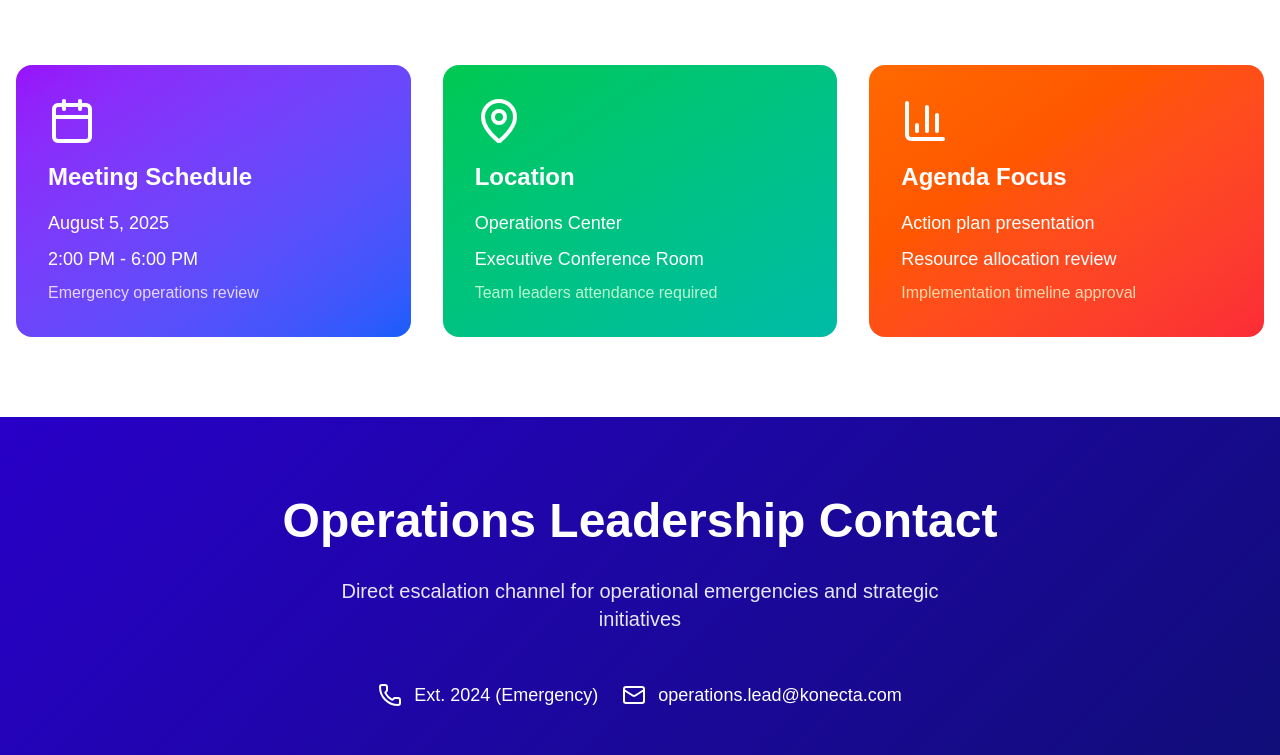
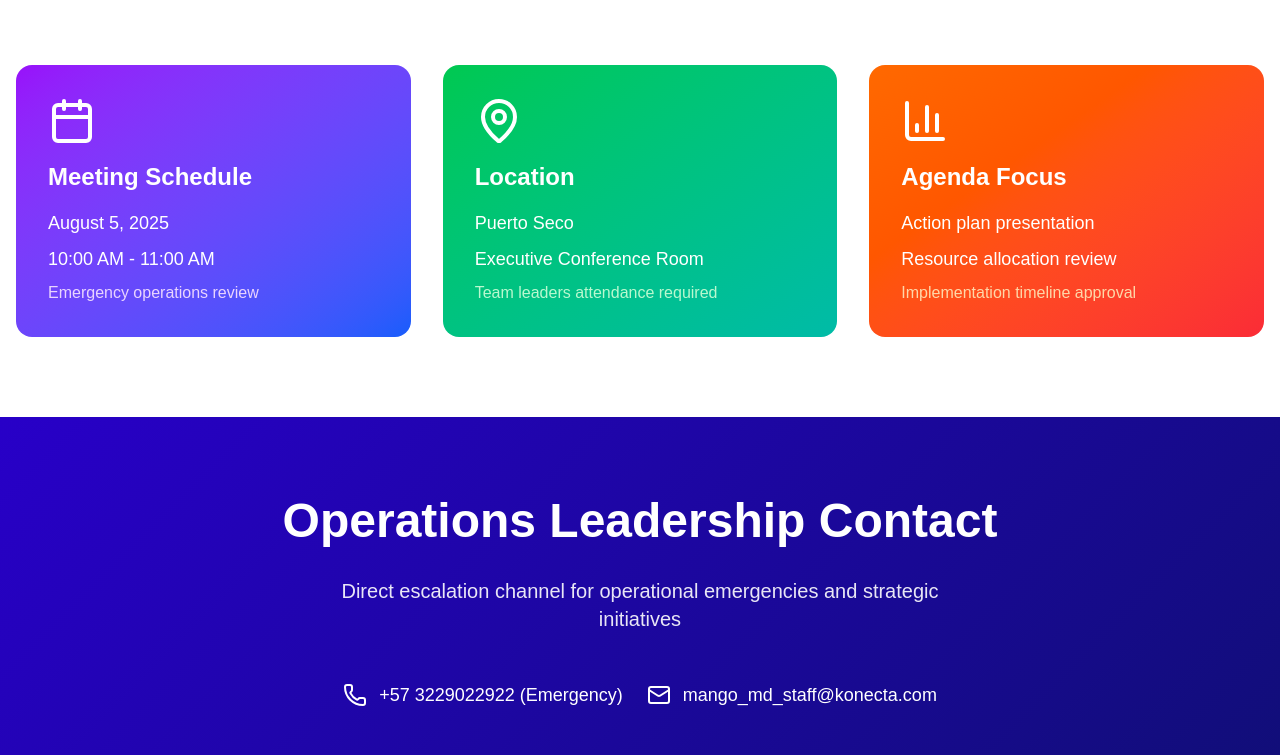
Before and after one commit to cjotasM/Prueba-TL, a Next.js app: page / in a window 1280 px wide. Shown: the part 3799-4554 px from the top of the page. Built offline with nearby package versions, Linux system fonts and the light colour scheme.

Commit message:
Ultimos retoques

```diff
--- a/src/app/components/KonectaOperationsLanding.tsx
+++ b/src/app/components/KonectaOperationsLanding.tsx
@@ -5,6 +5,7 @@ import { motion, useScroll, useTransform } from 'framer-motion'
 import { ChevronDown, Users, Target, TrendingUp, Calendar, Clock, MapPin, Phone, Mail, ArrowRight, AlertTriangle, CheckCircle, BarChart3, LucideProps } from 'lucide-react'
 import Image from 'next/image'
 import MangoBlanco from '../../img/MangoBlanco.png'
+import LogoKonectaBlanco from '../../img/Konecta_Logo_RGB_White.png'
 
 interface OperationalStat {
   icon: React.ForwardRefExoticComponent<Omit<LucideProps, "ref"> & React.RefAttributes<SVGSVGElement>>
@@ -126,7 +127,7 @@ const KonectaOperationsLanding = () => {
     {
       title: "Service Level Recovery",
       urgency: "CRITICAL - 80/20 Target: 74%",
-      description: "SLperformance below target due to forecast discrepancies. 10% variance between projected vs actual call volume impacting resource allocation.",
+      description: "SL performance below target due to forecast discrepancies. 10% variance between projected vs actual call volume impacting resource allocation.",
       actions: ["Workforce forecast adjustment", "Real-time monitoring implementation", "Agent coaching intensification"],
       color: "from-orange-500 to-red-500",
       icon: TrendingUp,
@@ -138,7 +139,7 @@ const KonectaOperationsLanding = () => {
           {
             phase: "Immediate (Days 28-31)",
             tasks: [
-              "Emergency workforce planning session with WF team",
+              "Emergency planning session with WF team",
               "Recalibrate forecasting models using recent data patterns",
               "Implement real-time service level monitoring dashboards",
               "Initiate micro-coaching sessions for efficiency improvement"
@@ -311,7 +312,7 @@ const getStatusColor = (status: string): string => {
 ╚══════════════════════════════════════════════════════════════════════════════╝
 
 Fecha de Generación: ${currentDate}
-Responsable: Líder de Equipo Experto
+Responsable: Marlon Martinez
 Estado: CRÍTICO - Requiere Atención Inmediata
 
 ═══════════════════════════════════════════════════════════════════════════════
@@ -469,16 +470,12 @@ DECISIONES REQUERIDAS:
   CONTACTO Y ESCALAMIENTO
 ═══════════════════════════════════════════════════════════════════════════════
 
-Líder de Operaciones: Ext. 2024 (Emergencias)
-Email: operations.lead@konecta.com
-
-Para situaciones críticas fuera de horario:
-• WhatsApp Operaciones: +57 300 XXX XXXX
-• Email 24/7: crisis.ops@konecta.com
+Líder de Operaciones: +57 322 902 2922 (Emergencias)
+Email: mango_md_staff@konecta.com
 
 ═══════════════════════════════════════════════════════════════════════════════
 
-CONFIDENCIAL - KONECTA OPERATIONS EXCELLENCE
+CONFIDENCIAL - KONECTA
 Documento generado por sistema ejecutivo de reporting
 © 2025 Konecta. Todos los derechos reservados.
 
@@ -502,7 +499,7 @@ Documento generado por sistema ejecutivo de reporting
 
 Fecha: ${currentDate}
 Urgencia: ${plan.urgency}
-Responsable: Líder de Equipo Experto
+Responsable: Marlon Martinez
 
 ═══════════════════════════════════════════════════════════════════════════════
   RESUMEN EJECUTIVO
@@ -566,16 +563,15 @@ SUPERVISIÓN: Dirección de Operaciones
 REPORTE DE AVANCE: Diario para acciones críticas
 
 ESCALAMIENTO:
-• Nivel 1: operations.lead@konecta.com
-• Nivel 2: Ext. 2024 (Emergencias)
+• Nivel 1: mango_md_staff@konecta.com
+• Nivel 2: +57 322 902 2922 (Emergencias)
 • Nivel 3: Dirección General
 
 ═══════════════════════════════════════════════════════════════════════════════
 
 CONFIDENCIAL - PLAN DE ACCIÓN ESTRATÉGICO
 Generado: ${currentDate}
-© 2025 Konecta Operations Excellence
-
+© 2025 Konecta
 ═══════════════════════════════════════════════════════════════════════════════
 `
   }
@@ -922,7 +918,7 @@ Generado: ${currentDate}
               <Calendar className="w-12 h-12 mb-4" />
               <h3 className="text-2xl font-bold mb-4">Meeting Schedule</h3>
               <p className="text-lg mb-2">August 5, 2025</p>
-              <p className="text-lg mb-2">2:00 PM - 6:00 PM</p>
+              <p className="text-lg mb-2">10:00 AM - 11:00 AM</p>
               <p className="text-purple-200">Emergency operations review</p>
             </motion.div>
 
@@ -934,7 +930,7 @@ Generado: ${currentDate}
             >
               <MapPin className="w-12 h-12 mb-4" />
               <h3 className="text-2xl font-bold mb-4">Location</h3>
-              <p className="text-lg mb-2">Operations Center</p>
+              <p className="text-lg mb-2">Puerto Seco</p>
               <p className="text-lg mb-2">Executive Conference Room</p>
               <p className="text-green-200">Team leaders attendance required</p>
             </motion.div>
@@ -971,11 +967,11 @@ Generado: ${currentDate}
             <div className="flex flex-col sm:flex-row gap-6 justify-center items-center">
               <div className="flex items-center space-x-3 text-white">
                 <Phone className="w-6 h-6" />
-                <span className="text-lg">Ext. 2024 (Emergency)</span>
+                <span className="text-lg">+57 3229022922 (Emergency)</span>
               </div>
               <div className="flex items-center space-x-3 text-white">
                 <Mail className="w-6 h-6" />
-                <span className="text-lg">operations.lead@konecta.com</span>
+                <span className="text-lg">mango_md_staff@konecta.com</span>
               </div>
             </div>
 
@@ -995,14 +991,19 @@ Generado: ${currentDate}
       <footer className="bg-gray-900 text-white py-12">
         <div className="max-w-7xl mx-auto px-4 text-center">
           <div className="mb-8">
-            <h3 className="text-2xl font-bold mb-4" style={{ color: 'var(--konecta-yellow)' }}>KONECTA</h3>
+            <Image
+              src={LogoKonectaBlanco}
+              alt="Corporate footer"
+              className="w-full h-full mx-auto px-115"
+            />
+
             <p className="text-gray-400 max-w-2xl mx-auto">
               Expert Team Leadership • Operational Excellence • Strategic Recovery Solutions
             </p>
           </div>
           <div className="border-t border-gray-800 pt-8">
             <p className="text-gray-400">
-              © 2025 Konecta Operations Excellence. Confidential Leadership Review Materials.
+              © 2025 Konecta. Confidential Leadership Review Materials.
             </p>
           </div>
         </div>
```
Also changed, not shown: src/img/Konecta_Logo_RGB_White.png (added).
